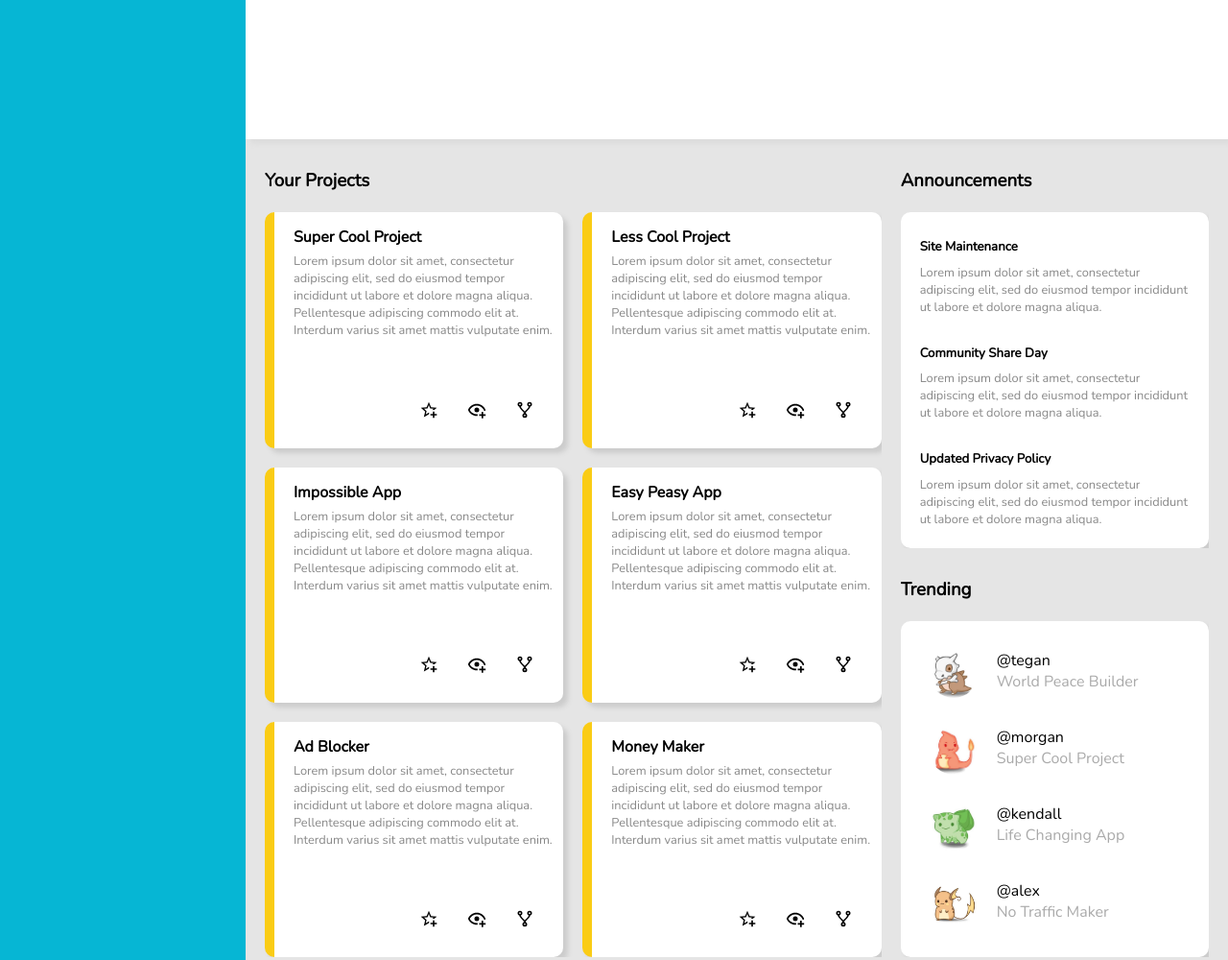
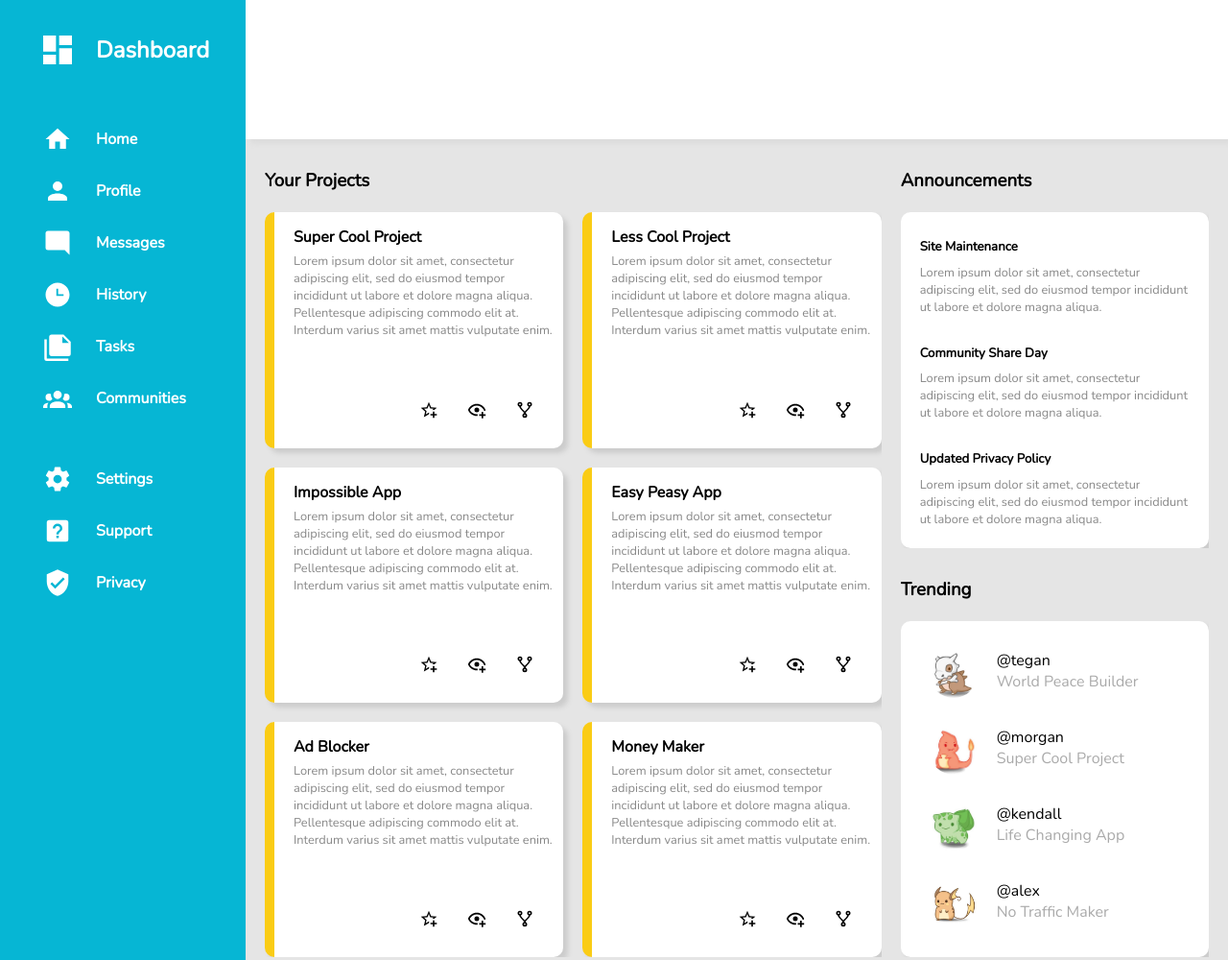
Before and after one commit to seelengxd/odin-admin-dashboard, a plain HTML site: page index.html in a window 1280 px wide. Shown: the top 1000 px of the page at 96% size. Drawn offline with nearby package versions, Linux system fonts and the light colour scheme.

Commit message:
feat: add sidebar

```diff
--- a/index.html
+++ b/index.html
@@ -14,7 +14,48 @@
     <title>Admin Dashboard</title>
   </head>
   <body>
-    <div class="sidebar"></div>
+    <div class="sidebar"><ul>
+      <li>
+        <img src="assets/view-dashboard.svg" alt="" class="big icon">
+        <h2>Dashboard</h2>
+      </li>
+      <li>
+        <img src="assets/home.svg" alt="" class="icon">
+        <p>Home</p>
+      </li>
+      <li>
+        <img src="assets/account.svg" alt="" class="icon">
+        <p>Profile</p>
+      </li>
+      <li>
+        <img src="assets/message-reply.svg" alt="" class="icon">
+        <p>Messages</p>
+      </li>
+      <li>
+        <img src="assets/clock-time-three.svg" alt="" class="icon">
+        <p>History</p>
+      </li>
+      <li>
+        <img src="assets/note-multiple.svg" alt="" class="icon">
+        <p>Tasks</p>
+      </li>
+      <li>
+        <img src="assets/account-group.svg" alt="" class="icon">
+        <p>Communities</p>
+      </li>
+      <li>
+        <img src="assets/cog.svg" alt="" class="icon">
+        <p>Settings</p>
+      </li>
+      <li>
+        <img src="assets/help-box.svg" alt="" class="icon">
+        <p>Support</p>
+      </li>
+      <li>
+        <img src="assets/shield-check.svg" alt="" class="icon">
+        <p>Privacy</p>
+      </li>
+    </ul></div>
     <div class="nav"></div>
     <div class="main">
       <div class="projects">
--- a/style.css
+++ b/style.css
@@ -10,7 +10,6 @@
 }
 
 body {
-    /* min-height: 100vh; */
     display: grid;
     grid-template-columns: 1fr 4fr;
     grid-template-rows: 1fr 6fr;
@@ -28,10 +27,11 @@ body {
     grid-area: nav;
     box-shadow: 5px 5px 5px #ddd;
     position: relative;
-    z-index: 1;
+    z-index: 3;
 }
 
 .main {
+    grid-area: main;
     background-color: var(--grey);
     display: grid;
     grid-template-columns: 2fr 1fr;
@@ -44,6 +44,7 @@ body {
 .projects {
     grid-area: projects;
     grid-template-columns: 1fr 1fr;
+    z-index: 2;
 }
 
 .projects, .announcements, .trending {
@@ -86,7 +87,8 @@ h3 {
     border-radius: 10px;
     padding: 10px;
     padding-left: 20px;
-    box-shadow: 5px 5px 5px #ccc
+    box-shadow: 5px 5px 5px #ccc;
+    z-index: 2;
 }
 
 .announcements > .card {
@@ -130,7 +132,7 @@ hr {
     border: none;
 }
 
-img.profile-icon {
+.profile-icon {
     border-radius: 50%;
     width: 50px;
     height: 50px;
@@ -150,3 +152,44 @@ img.profile-icon {
 .user > .tag {
     font-weight: 300;
 }
+
+ul {
+    list-style-type: none;
+    color: white;
+    font-weight: 900;
+    padding-left: 0;
+}
+
+.icon {
+    width: 30px;
+    place-self: center;
+    /* This is a sad hack using https://codepen.io/sosuke/pen/Pjoqqp to make the icon white. */
+    filter: invert(100%) sepia(0%) saturate(2%) hue-rotate(290deg) brightness(115%) contrast(101%);
+}
+
+li {
+    display: grid;
+    grid-auto-flow: column;
+    gap: 20px;
+    grid-template-columns: 40px auto;
+    padding-left: 40px;
+}
+
+li:hover {
+    cursor: pointer;
+    background-color: #0369a1;
+    transition: background-color 1000ms linear;
+}
+
+.big.icon {
+    width: 40px;
+    height: 40px;
+}
+
+.sidebar > ul > li:first-of-type {
+    margin-bottom: 30px;
+}
+
+.sidebar > ul > li:nth-last-of-type(4) {
+    margin-bottom: 30px;
+}
```
Also changed, not shown: assets/account-group.svg (added), assets/account.svg (added), assets/clock-time-three.svg (added), assets/cog.svg (added), assets/help-box.svg (added), assets/home.svg (added), assets/message-reply.svg (added), assets/note-multiple.svg (added), assets/shield-check.svg (added), assets/view-dashboard.svg (added).
